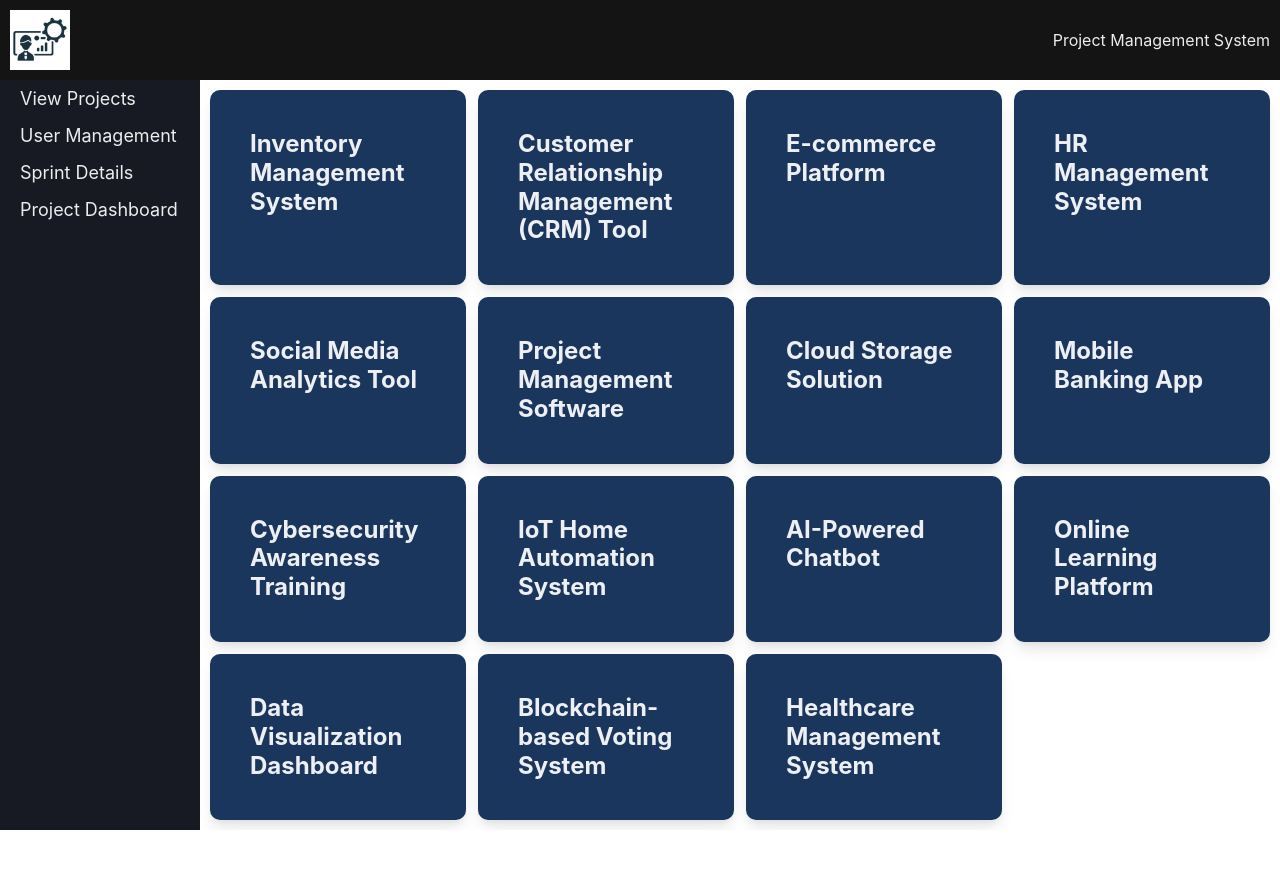
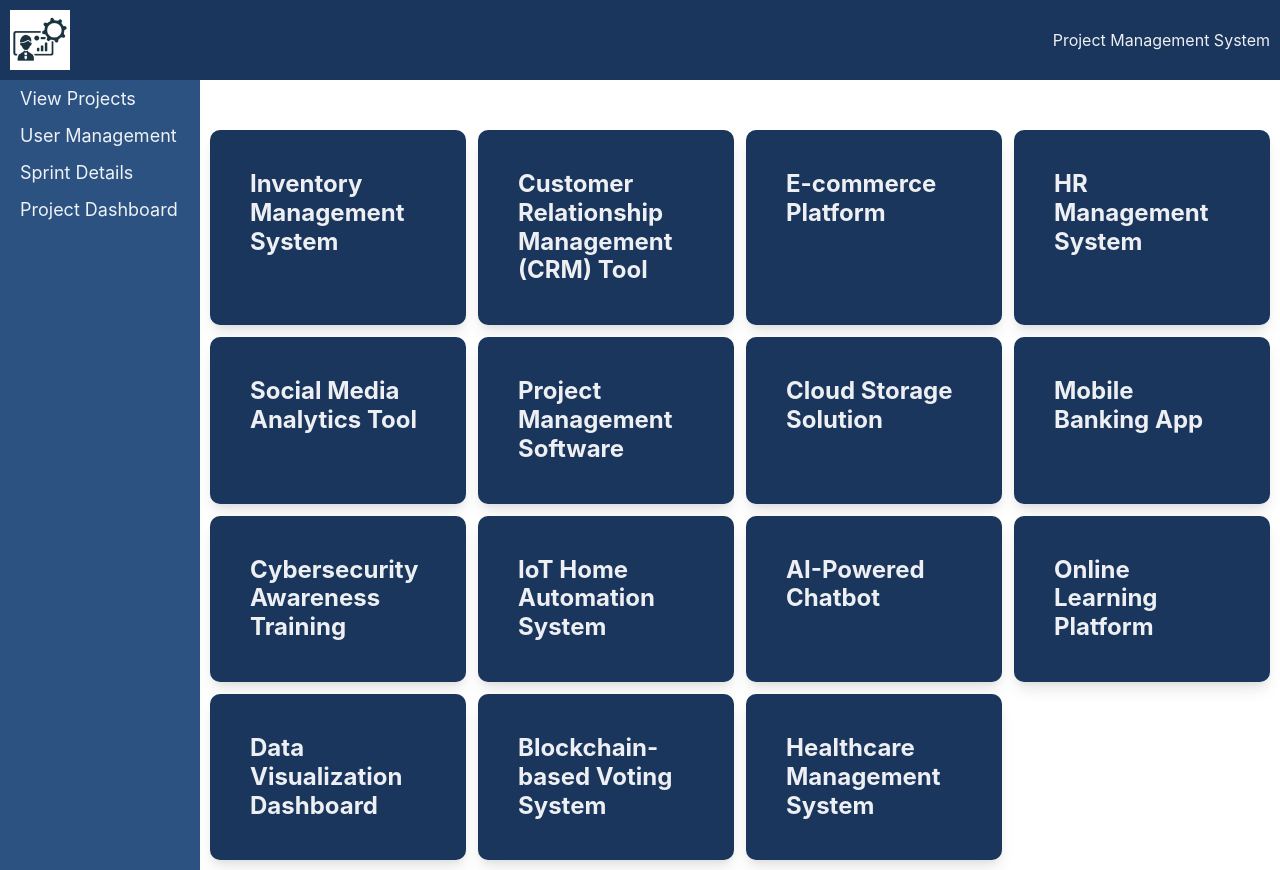
Before and after one commit to Djawad02/project-management, a React (Vite) app: page / in a window 1280 px wide. Before the commit the page ends 830 px from the top, so only its background shows below. Built offline with nearby package versions, Linux system fonts and the light colour scheme.

Commit message:
Refactor-Enhancing design

```diff
--- a/src/App.tsx
+++ b/src/App.tsx
@@ -15,15 +15,16 @@ function App() {
         lg: "200px 1fr",
       }}
     >
-      <GridItem area="nav" bg="blackAlpha.900" color="whiteAlpha.900">
+      <GridItem area="nav" bg="blue.900" color="whiteAlpha.900">
         <Navbar />
       </GridItem>
       <Show above="lg">
         <GridItem
           area="aside"
-          bg="gray.900"
+          bg="blue.700"
           color="whiteAlpha.900"
           paddingX={5}
+          // marginTop="2px"
         >
           <Sidebar />
         </GridItem>
--- a/src/components/ProjectGrid.tsx
+++ b/src/components/ProjectGrid.tsx
@@ -12,6 +12,7 @@ const ProjectGrid = () => {
         columns={{ sm: 1, md: 2, lg: 3, xl: 4 }}
         padding="10px"
         spacing={3}
+        marginTop="40px"
       >
         {projectList.map((project) => (
           <ProjectCardContainer key={project.id}>
```
